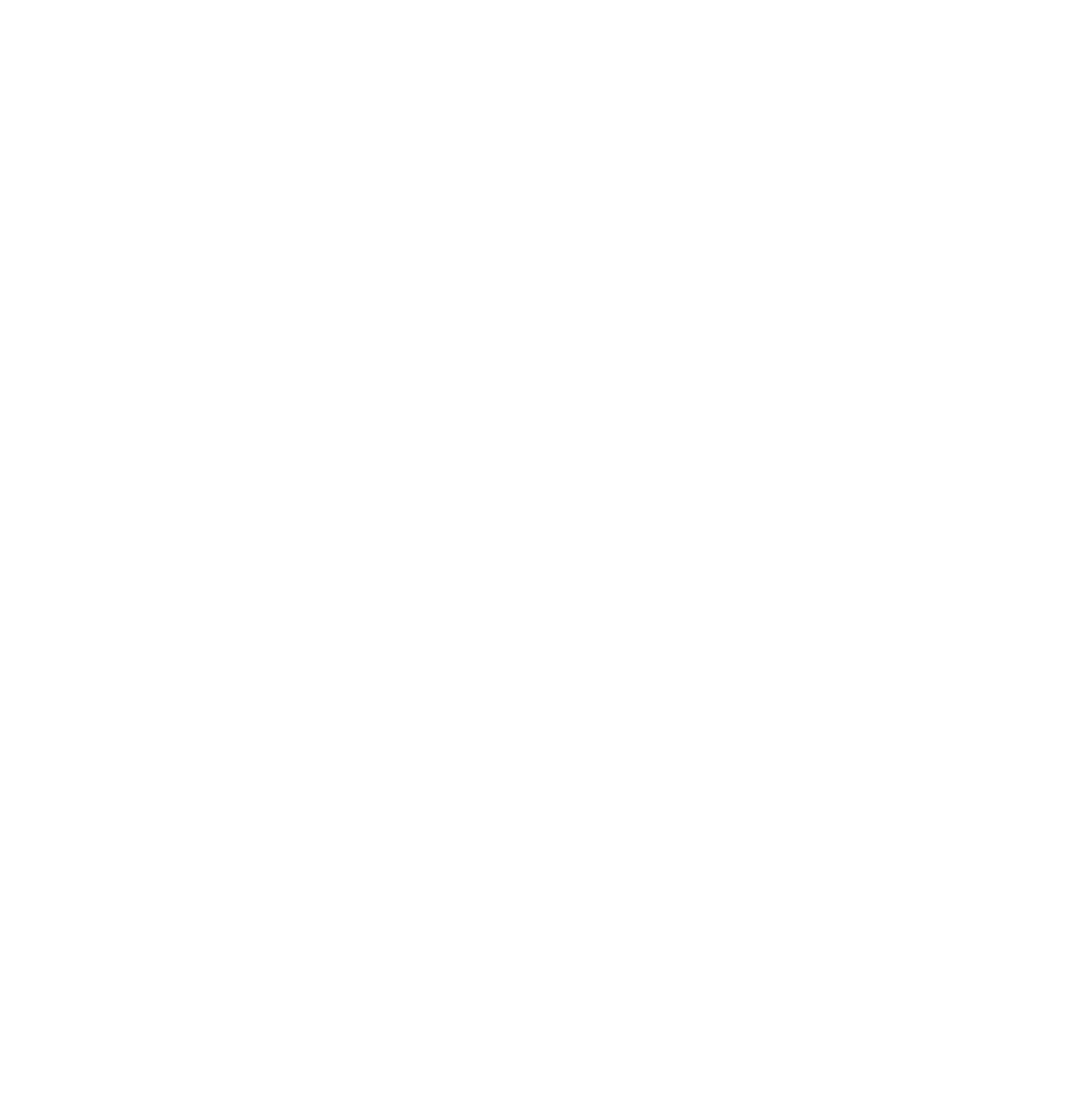
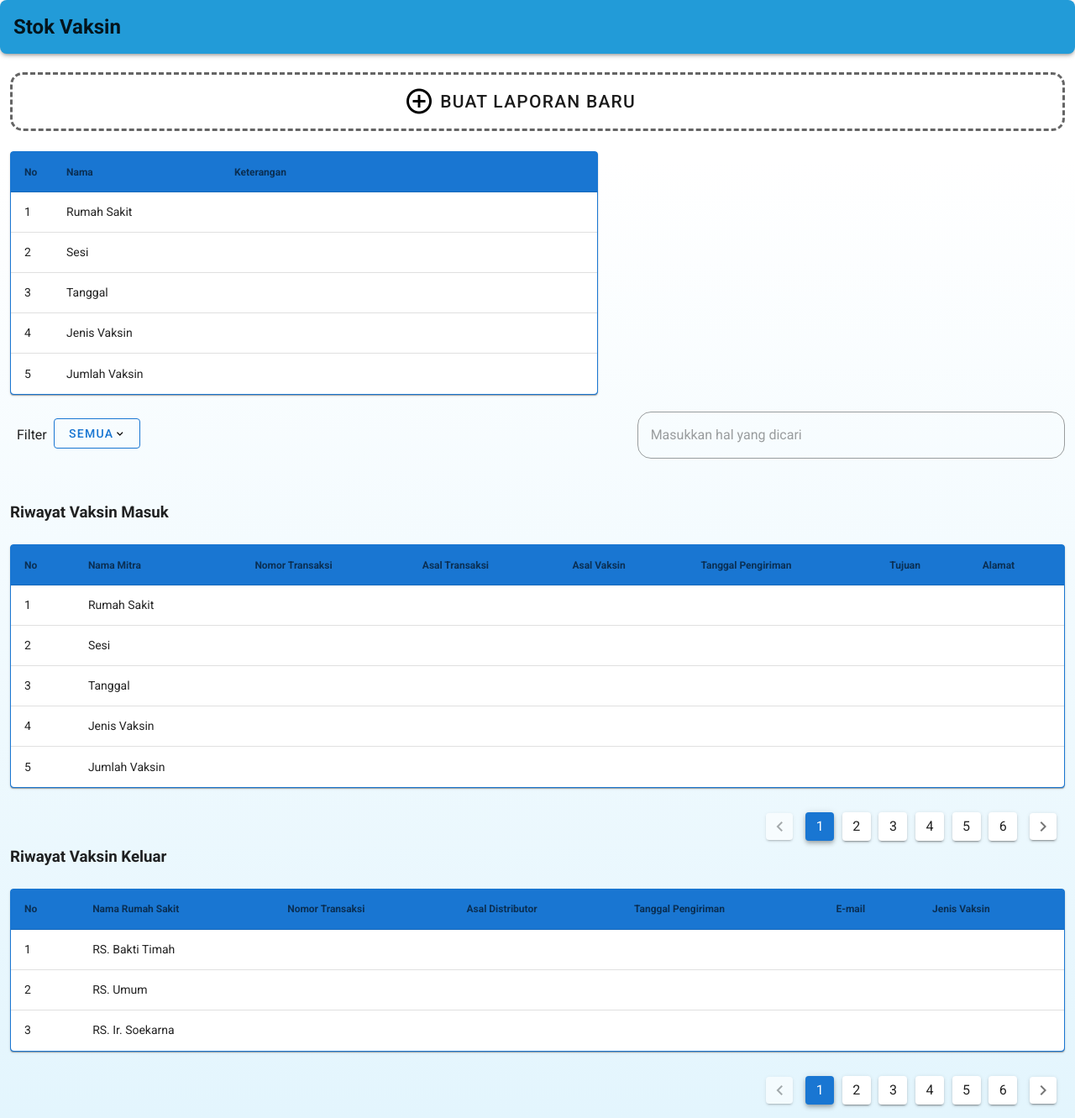
Before and after one commit to VaccineCaps/Front-End, a Vue app: page /up-coming in a window 1280 px wide. Shown: the whole page at 84% size. Before the commit the page ends 800 px from the top, so only its background shows below. Built offline with nearby package versions, Linux system fonts and the light colour scheme.

Commit message:
Stok Vaksin

```diff
--- /dev/null
+++ b/src/components/stokVaksin/Keluar.vue
@@ -0,0 +1,71 @@
+<template>
+  <v-main>
+    <v-card width="auto" outlined color="primary" elevation="1">
+      <v-simple-table>
+        <template v-slot:default>
+          <thead class="primary">
+            <tr>
+              <th class="text-left">No</th>
+              <th class="text-left">Nama Rumah Sakit</th>
+              <th class="text-left">Nomor Transaksi</th>
+              <th class="text-left">Asal Distributor</th>
+              <th class="text-left">Tanggal Pengiriman</th>
+
+              <th class="text-left">E-mail</th>
+              <th class="text-left">Jenis Vaksin</th>
+            </tr>
+          </thead>
+          <tbody>
+            <tr v-for="item in desserts" :key="item.name">
+              <td>{{ item.no }}</td>
+              <td>{{ item.namaRS }}</td>
+              <td>{{ item.keterangan }}</td>
+              <td>{{ item.keterangan }}</td>
+              <td>{{ item.keterangan }}</td>
+              <td>{{ item.keterangan }}</td>
+              <td>{{ item.keterangan }}</td>
+            </tr>
+          </tbody>
+        </template>
+      </v-simple-table>
+    </v-card>
+    <br />
+    <template>
+      <v-row class="justify-end">
+        <v-col cols="6"> </v-col>
+        <v-col cols="auto">
+          <div class="pagination rounded-lg">
+            <v-pagination v-model="page" :length="6"></v-pagination>
+          </div>
+        </v-col>
+      </v-row>
+    </template>
+  </v-main>
+</template>
+
+<script>
+export default {
+  name: "KeluarComponents",
+  data() {
+    return {
+      page: 1,
+      desserts: [
+        {
+          namaRS: "RS. Bakti Timah",
+          no: 1,
+        },
+
+        {
+          namaRS: "RS. Umum",
+          no: 2,
+        },
+        {
+          namaRS: "RS. Ir. Soekarna",
+          no: 3,
+        },
+      ],
+    };
+  },
+};
+</script>
+<style></style>
--- /dev/null
+++ b/src/components/stokVaksin/Masuk.vue
@@ -0,0 +1,80 @@
+<template>
+  <v-main
+    ><v-card width="auto" outlined color="primary" elevation="1">
+      <v-simple-table>
+        <template v-slot:default>
+          <thead class="primary">
+            <tr>
+              <th class="text-left">No</th>
+              <th class="text-left">Nama Mitra</th>
+              <th class="text-left">Nomor Transaksi</th>
+              <th class="text-left">Asal Transaksi</th>
+              <th class="text-left">Asal Vaksin</th>
+              <th class="text-left">Tanggal Pengiriman</th>
+              <th class="text-left">Tujuan</th>
+              <th class="text-left">Alamat</th>
+            </tr>
+          </thead>
+          <tbody>
+            <tr v-for="item in desserts" :key="item.name">
+              <td>{{ item.no }}</td>
+              <td>{{ item.nama }}</td>
+              <td>{{ item.keterangan }}</td>
+              <td>{{ item.keterangan }}</td>
+              <td>{{ item.keterangan }}</td>
+              <td>{{ item.keterangan }}</td>
+              <td>{{ item.keterangan }}</td>
+              <td>{{ item.keterangan }}</td>
+            </tr>
+          </tbody>
+        </template>
+      </v-simple-table>
+    </v-card>
+    <br />
+    <template>
+      <v-row class="justify-end">
+        <v-col cols="6"> </v-col>
+        <v-col cols="auto">
+          <div class="pagination rounded-lg">
+            <v-pagination v-model="page" :length="6"></v-pagination>
+          </div>
+        </v-col>
+      </v-row> </template
+  ></v-main>
+</template>
+
+<script>
+export default {
+  name: "MasukComponents",
+  data() {
+    return {
+      page: 1,
+      desserts: [
+        {
+          nama: "Rumah Sakit",
+          no: 1,
+        },
+
+        {
+          nama: "Sesi",
+          no: 2,
+        },
+        {
+          nama: "Tanggal",
+          no: 3,
+        },
+        {
+          nama: "Jenis Vaksin",
+          no: 4,
+        },
+        {
+          nama: "Jumlah Vaksin",
+          no: 5,
+        },
+      ],
+    };
+  },
+};
+</script>
+
+<style></style>
--- a/src/router/index.js
+++ b/src/router/index.js
@@ -4,7 +4,8 @@
 import AdminLogin from "@/views/admin-login.vue";
 import SyaratPenggunaan from "@/views/syarat-penggunaan.vue";
 import KebijakanPrvasi from "@/views/kebijakan-privasi.vue";
-import MenuProfile from "@/views/profile-menu"
+import MenuProfile from "@/views/profile-menu";
+import stokVaksin from "@/views/stok-vaksin";
 
 import Vue from "vue";
 
@@ -14,7 +15,7 @@
   {
     path: "/",
     name: "HomePage",
-        component: HomePage
+    component: HomePage,
   },
   {
     path: "/admin-login",
@@ -22,20 +23,25 @@
     component: AdminLogin,
   },
   {
-        path: '/syarat-penggunaan',
-        name: 'SyaratPenggunaan',
-        component: SyaratPenggunaan
+    path: "/syarat-penggunaan",
+    name: "SyaratPenggunaan",
+    component: SyaratPenggunaan,
   },
   {
-        path: '/kebijakan-privasi',
-        name: 'KebijakanPrivasi',
-        component: KebijakanPrvasi
+    path: "/kebijakan-privasi",
+    name: "KebijakanPrivasi",
+    component: KebijakanPrvasi,
   },
   {
-        path: '/profile-menu',
-        name: 'MenuProfile',
-        component: MenuProfile
-    }
+    path: "/profile-menu",
+    name: "MenuProfile",
+    component: MenuProfile,
+  },
+  {
+    path: "/up-coming",
+    name: "StokVaksin",
+    component: stokVaksin,
+  },
 ];
 
 const router = new VueRouter({
--- a/src/views/profile-menu.vue
+++ b/src/views/profile-menu.vue
@@ -1,17 +1,22 @@
 <template>
   <v-main>
-    <v-toolbar class="toolbar rounded-lg" elevation="3">
+    <v-app-bar id="bar" class="rounded-lg" elevation="3">
       <h2>Profile Menu</h2>
-    </v-toolbar>
+    </v-app-bar>
     <hr />
     <v-app-bar dark color="transparent" elevation="3" height="200">
       <div class="mx-auto">
-        <v-btn class="mx-5 my-3" outlined large fab color="indigo">
-          <v-avatar>
-            <v-img src="../assets/logo.png"></v-img>
-          </v-avatar>
+        <div>
+          <v-btn class="mx-11 my-3" outlined large fab color="indigo">
+            <v-avatar>
+              <v-img src="../assets/logo.png"></v-img>
+            </v-avatar>
+          </v-btn>
+        </div>
+
+        <v-btn text color="transparent">
+          <h3 class="black--text text-center">Super Admin</h3>
         </v-btn>
-        <h3 class="black--text text-center">Super Admin</h3>
       </div>
     </v-app-bar>
     <hr />
@@ -20,9 +25,17 @@
         <v-list>
           <template>
             <v-list-item-group color="primary">
-              <v-list-item>Daftar Super Admin</v-list-item>
+              <v-list-item
+                ><h3 class="font-weight-medium">
+                  Daftar Super Admin
+                </h3></v-list-item
+              >
               <hr class="line" />
-              <v-list-item @click="dialog = true">Tentang I-Vaksin</v-list-item>
+              <v-list-item @click="dialog = true"
+                ><h3 class="font-weight-medium">
+                  Tentang I-Vaksin
+                </h3></v-list-item
+              >
               <hr class="line" />
               <v-dialog
                 transition="dialog-top-transition"
@@ -72,11 +85,17 @@
                   </v-card>
                 </template>
               </v-dialog>
-              <v-list-item>Maintenance</v-list-item>
+              <v-list-item>
+                <h3 class="font-weight-medium">Maintenance</h3></v-list-item
+              >
               <hr class="line" />
-              <v-list-item>Bahasa</v-list-item>
+              <v-list-item
+                ><h3 class="font-weight-medium">Bahasa</h3></v-list-item
+              >
               <hr class="line" />
-              <v-list-item>Logout</v-list-item>
+              <v-list-item
+                ><h3 class="font-weight-medium">Logout</h3></v-list-item
+              >
               <hr class="line" />
             </v-list-item-group>
           </template>
@@ -105,13 +124,15 @@
 </script>
 
 <style>
-.toolbar {
-  margin-bottom: 10px;
-}
 .line {
-  border-style: ridge;
+  border-bottom-width: 3px;
+  border-color: rgba(163, 163, 163, 0.158);
 }
 .title {
   margin-bottom: 20px;
 }
+#bar {
+  background-color: rgba(34, 155, 216, 1);
+  margin-bottom: 10px;
+}
 </style>
--- /dev/null
+++ b/src/views/stok-vaksin.vue
@@ -0,0 +1,119 @@
+<template>
+  <v-main class="main">
+    <v-app-bar id="bar" class="rounded-lg" elevation="3">
+      <h2>Stok Vaksin</h2>
+    </v-app-bar>
+    <v-container fluid>
+      <div id="putus">
+        <v-toolbar color="transparent" elevation="0">
+          <v-btn color="transparent" text icon width="100%" height="100%">
+            <v-icon large color="black">mdi-plus-circle-outline</v-icon>
+            <h2 class="fontss font-weight-medium mx-3">Buat Laporan Baru</h2>
+          </v-btn>
+        </v-toolbar>
+      </div>
+      <br />
+      <v-card width="700" outlined color="primary" elevation="1">
+        <v-simple-table>
+          <template v-slot:default>
+            <thead class="primary">
+              <tr>
+                <th width="50" class="text-left">No</th>
+                <th width="200" class="text-left">Nama</th>
+                <th width="auto" class="text-left">Keterangan</th>
+              </tr>
+            </thead>
+            <tbody>
+              <tr v-for="item in desserts" :key="item.name">
+                <td>{{ item.no }}</td>
+                <td>{{ item.nama }}</td>
+                <td>{{ item.keterangan }}</td>
+              </tr>
+            </tbody>
+          </template>
+        </v-simple-table>
+      </v-card>
+      <v-row class="justify-space-between my-2">
+        <v-col cols="6">
+          <div class="d-flex my-2">
+            <p class="my-2 mx-2">Filter</p>
+            <v-btn outlined color="primary">
+              Semua <v-icon color="black" size="15"> mdi-chevron-down </v-icon>
+            </v-btn>
+          </div>
+        </v-col>
+        <v-col cols="5">
+          <v-text-field
+            class="rounded-xl"
+            placeholder=" Masukkan hal yang dicari"
+            outlined="primary"
+            x-small
+          >
+          </v-text-field>
+        </v-col>
+      </v-row>
+      <h3 class="font-weight-Reguler">Riwayat Vaksin Masuk</h3>
+      <br />
+      <Masuk />
+      <h3 class="font-weight-Reguler">Riwayat Vaksin Keluar</h3>
+      <br />
+      <Keluar />
+    </v-container>
+  </v-main>
+</template>
+
+<script>
+import Masuk from "../components/stokVaksin/Masuk";
+import Keluar from "../components/stokVaksin/Keluar";
+export default {
+  name: "VaccineStok",
+  data() {
+    return {
+      page: 1,
+      desserts: [
+        {
+          nama: "Rumah Sakit",
+          no: 1,
+        },
+
+        {
+          nama: "Sesi",
+          no: 2,
+        },
+        {
+          nama: "Tanggal",
+          no: 3,
+        },
+        {
+          nama: "Jenis Vaksin",
+          no: 4,
+        },
+        {
+          nama: "Jumlah Vaksin",
+          no: 5,
+        },
+      ],
+    };
+  },
+
+  components: {
+    Masuk,
+    Keluar,
+  },
+};
+</script>
+
+<style>
+#putus {
+  border-style: dashed;
+  border-width: 3px;
+  border-color: rgba(63, 63, 63, 0.801);
+  border-radius: 15px;
+}
+.main {
+  background: linear-gradient(180deg, #ffffff 14.37%, #e3f5fd 100%);
+}
+.fontss {
+  color: rgb(27, 27, 27);
+}
+</style>
```
Also changed, not shown: src/views/admin-login.vue (+74 -7 lines), src/views/up-coming.vue (deleted, +0 -9 lines), src/assets/Loading PC.png (added), src/assets/overlay.jpg (added). Lines whose indentation alone changed are shown as unchanged.
